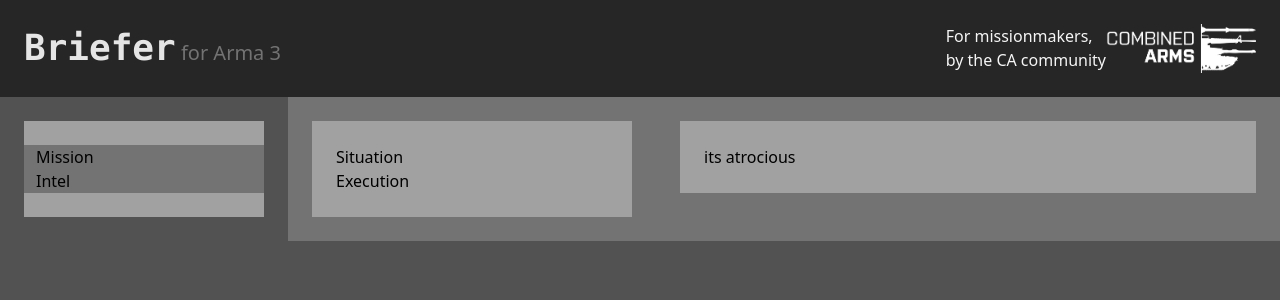
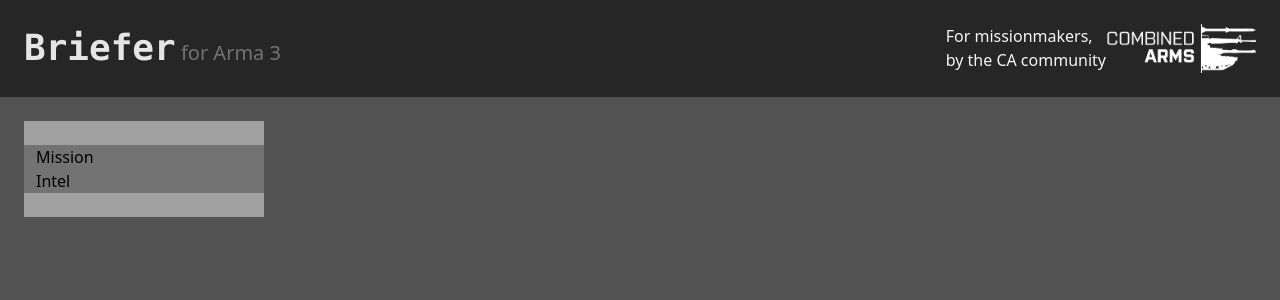
Before and after one commit to Bubbus/CA-Briefer, an Angular app: page / in a window 1280 px wide. Shown: the top 300 px of the page. Built offline with nearby package versions, Linux system fonts and the light colour scheme.

Commit message:
hey it does something wow

```diff
--- a/src/component/Briefing/BriefingEditor/BriefingEditor.component.html
+++ b/src/component/Briefing/BriefingEditor/BriefingEditor.component.html
@@ -1,4 +1,4 @@
 <div class="h-full flex bg-neutral-600">
-  <briefing-section-list-editor [sections]="model.sections" class="w-60 min-w-40 m-6"/>
-  <briefing-section-editor [section]="model.sections[0]" class="flex-grow"/>
+  <briefing-section-list-editor [sections]="model.sections" (selectedItem)="sectionSelected($event)" class="w-60 min-w-40 m-6"/>
+  <briefing-section-editor [section]="selectedSection" class="flex-grow"/>
 </div>
--- a/src/component/Briefing/BriefingEditor/BriefingEditor.component.ts
+++ b/src/component/Briefing/BriefingEditor/BriefingEditor.component.ts
@@ -2,6 +2,7 @@ import { Component } from '@angular/core';
 import { BriefingSectionEditorComponent } from "../BriefingSectionEditor/BriefingSectionEditor.component";
 import { BriefingSectionListEditorComponent } from "../BriefingSectionListEditor/BriefingSectionListEditor.component";
 import { BriefingModel, CreateBriefingModelFixture } from '../../../model/BriefingModel';
+import { BriefingSection } from '../../../model/BriefingSection';
 
 @Component({
   selector: 'briefing-editor',
@@ -13,7 +14,13 @@ export class BriefingEditorComponent {
 
   constructor() {
     this.model = CreateBriefingModelFixture();
+    this.selectedSection = null;
+  }
+
+  sectionSelected(section: BriefingSection) {
+    this.selectedSection = section;
   }
 
   model: BriefingModel;
+  selectedSection: BriefingSection | null;
 }
--- a/src/component/Briefing/BriefingSectionEditor/BriefingSectionEditor.component.html
+++ b/src/component/Briefing/BriefingSectionEditor/BriefingSectionEditor.component.html
@@ -1,4 +1,9 @@
 <div class="bg-neutral-500 flex">
-  <briefing-entry-list-editor [entries]="section().entries" class="w-80 min-w-50 m-6" />
-  <briefing-entry-editor [entry]="section().entries[0]" class="flex-grow m-6" />
+  @if (section() === null) {
+    <!-- Intentionally empty -->
+  }
+  @else {
+    <briefing-entry-list-editor [entries]="section()!.entries" class="w-80 min-w-50 m-6" />
+    <briefing-entry-editor [entry]="section()!.entries[0]" class="flex-grow m-6" />
+  }
 </div>
--- a/src/component/Briefing/BriefingSectionEditor/BriefingSectionEditor.component.ts
+++ b/src/component/Briefing/BriefingSectionEditor/BriefingSectionEditor.component.ts
@@ -11,5 +11,5 @@ import { BriefingSection } from '../../../model/BriefingSection';
 })
 export class BriefingSectionEditorComponent {
 
-  section = input.required<BriefingSection>();
+  section = input.required<BriefingSection | null>();
 }
```
